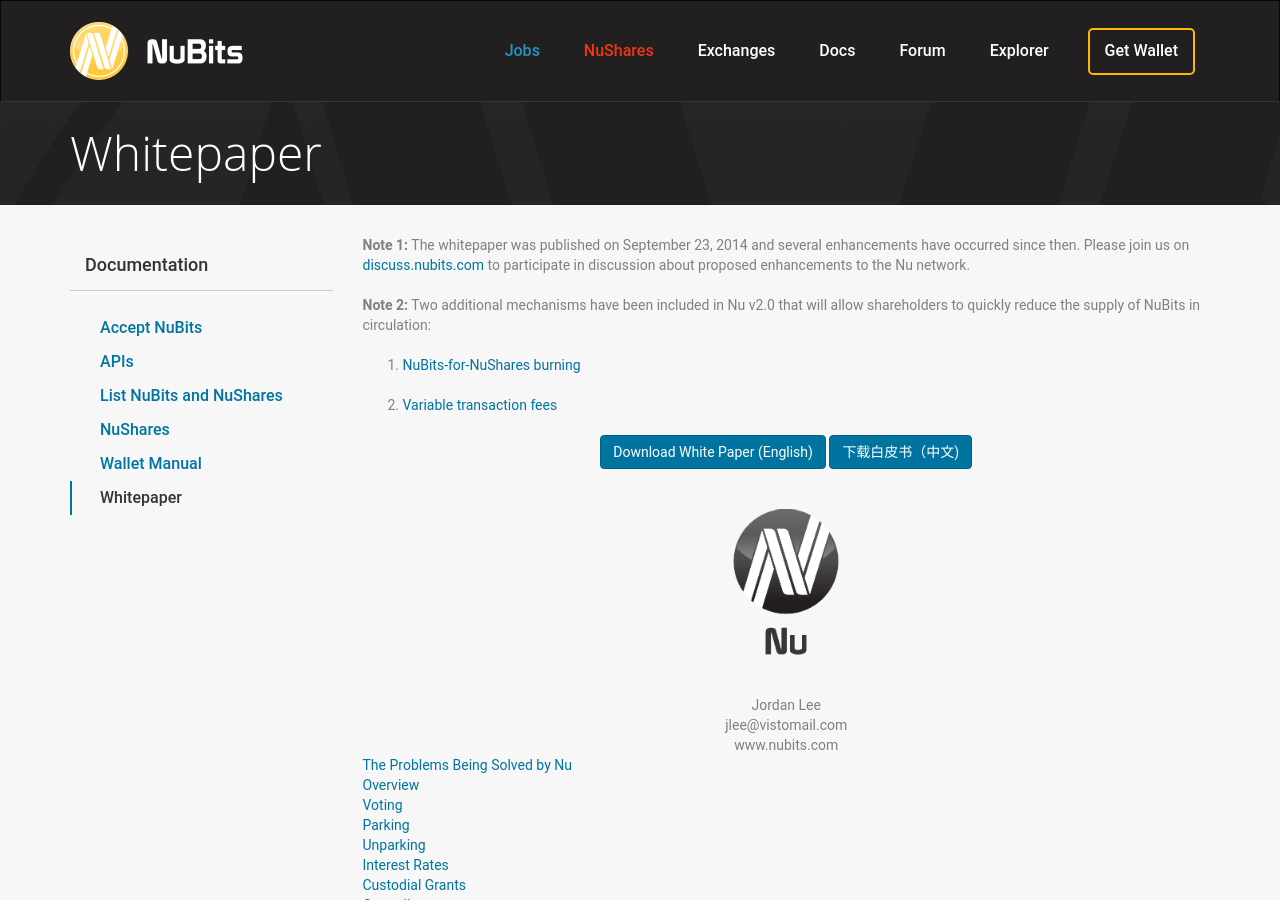
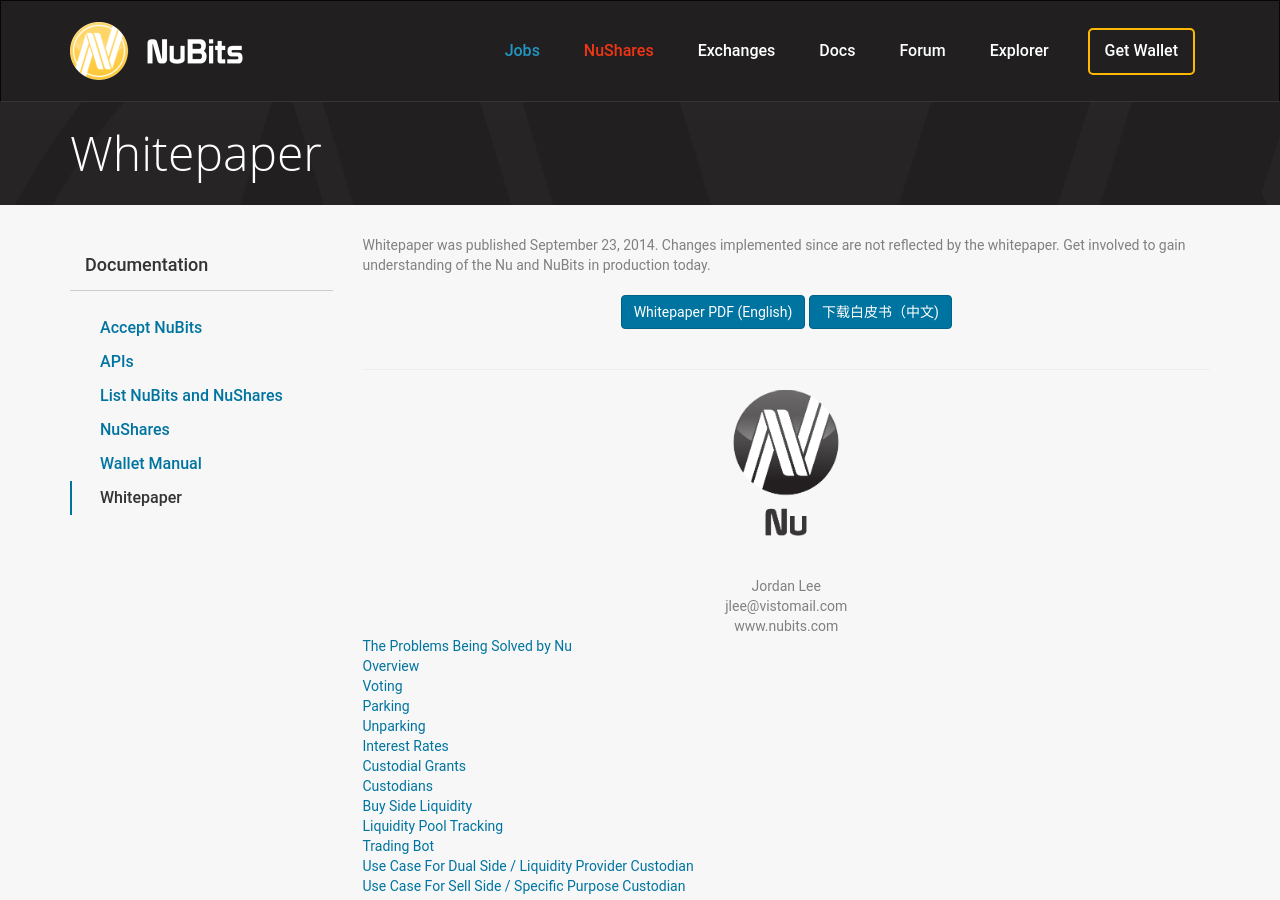
Before and after one commit to NuNetwork/nunetwork.github.io, a Jekyll site: the page built from _pages/whitepaper.md, in a window 1280 px wide and 900 px high. Built offline with Jekyll 4.4.1, drawn with Linux system fonts in a browser that asks for light colours.

Commit message:
Update whitepaper.md

```diff
--- a/_pages/whitepaper.md
+++ b/_pages/whitepaper.md
@@ -6,15 +6,11 @@
 redirect_from: /about/white-paper
 layout: page
 ---
-**Note 1:** The whitepaper was published on September 23, 2014 and several enhancements have occurred since then. Please join us on [discuss.nubits.com](http://discuss.nubits.com) to participate in discussion about proposed enhancements to the Nu network.
+Whitepaper was published September 23, 2014. Changes implemented since are not reflected by the whitepaper. Get involved to gain understanding of the Nu and NuBits in production today.
 
-**Note 2:** Two additional mechanisms have been included in Nu v2.0 that will allow shareholders to quickly reduce the supply of NuBits in circulation:
+<center><a class="btn btn-primary" href="{{ site.url }}{{ site.baseurl }}/assets/nu-whitepaper-23_sept_2014-en.pdf">Whitepaper PDF (English)</a> <a class="btn btn-primary" href="{{ site.url }}{{ site.baseurl }}/assets/WhitePaper%20_CHN_%20v1.01.pdf">下载白皮书（中文)</a></center><br>
 
-1. [NuBits-for-NuShares burning](https://discuss.nubits.com/t/passed-motion-to-permit-nushare-custodians-and-burning-transactions/1155)
-
-2. [Variable transaction fees](https://discuss.nubits.com/t/passed-finalized-motion-for-protocol-changes/372)
-
-<center><a class="btn btn-primary" href="{{ site.url }}{{ site.baseurl }}/assets/nu-whitepaper-23_sept_2014-en.pdf">Download White Paper (English)</a> <a class="btn btn-primary" href="{{ site.url }}{{ site.baseurl }}/assets/WhitePaper%20_CHN_%20v1.01.pdf">下载白皮书（中文)</a></center><br>
+<hr>
 
 <center><img src="{{ site.url }}{{ site.baseurl }}/assets/logo-nu-full-150-dark.png" width="150" height="146" alt="logo-nu-full-150-dark.png" /></center><br>
 
```
